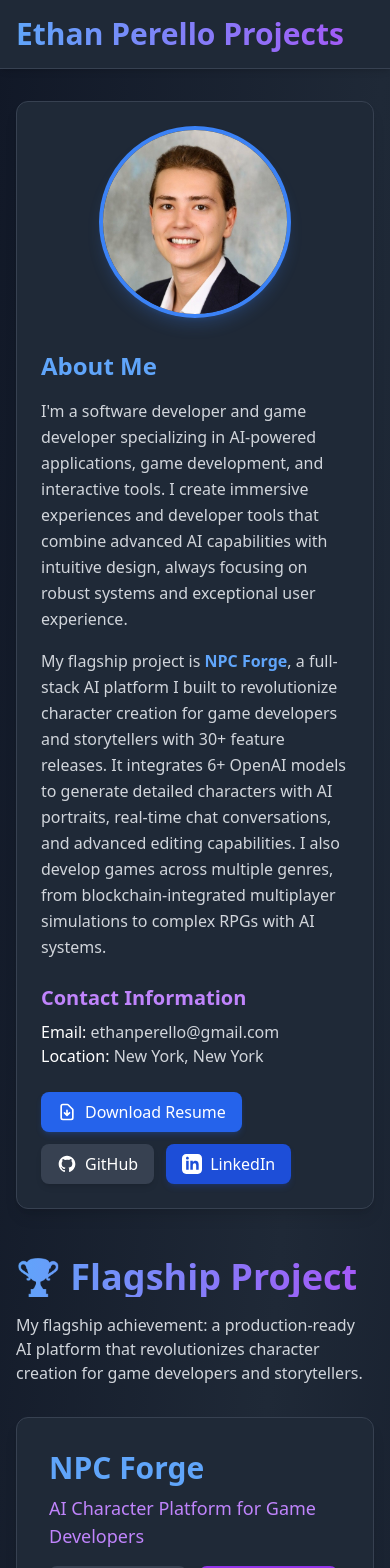
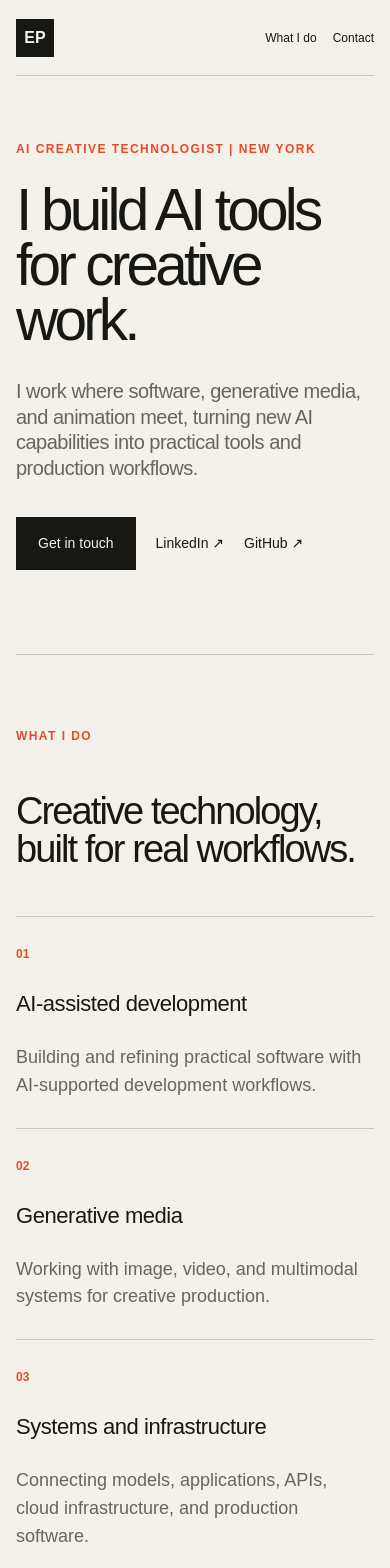
Before and after one commit to EthanPerello/EthanPerello.github.io, a React (Create React App) app: page / in a window 390 px wide. Shown: the top 1568 px of the page. Built offline with nearby package versions, Linux system fonts and the light colour scheme.

Commit message:
Redesign personal portfolio

```diff
--- a/public/index.html
+++ b/public/index.html
@@ -2,45 +2,14 @@
 <html lang="en">
   <head>
     <meta charset="utf-8" />
-    <!-- Favicon configuration with cache-busting parameters -->
-    <link rel="icon" href="%PUBLIC_URL%/favicon.ico?v=2" />
-    <link rel="icon" type="image/png" sizes="32x32" href="%PUBLIC_URL%/favicon-32x32.png?v=2" />
-    <link rel="icon" type="image/png" sizes="16x16" href="%PUBLIC_URL%/favicon-16x16.png?v=2" />
-    <link rel="apple-touch-icon" href="%PUBLIC_URL%/apple-touch-icon.png?v=2" />
-    <link rel="manifest" href="%PUBLIC_URL%/manifest.json" />
-
-    <!-- Force browsers to reload favicon -->
-    <meta http-equiv="Cache-Control" content="no-cache, no-store, must-revalidate" />
-    <meta http-equiv="Pragma" content="no-cache" />
-    <meta http-equiv="Expires" content="0" />
-
+    <link rel="icon" href="%PUBLIC_URL%/favicon.ico" />
     <meta name="viewport" content="width=device-width, initial-scale=1" />
-    <meta name="theme-color" content="#000000" />
-    <meta
-      name="description"
-      content="Ethan Perello - Portfolio showcasing projects in game development, data science, and web applications"
-    />
-
-    <!-- Open Graph / Social Media Meta Tags -->
-    <meta property="og:title" content="Ethan Perello Projects" />
-    <meta property="og:description" content="Portfolio showcasing projects in game development, data science, and web applications" />
+    <meta name="theme-color" content="#f3f1e9" />
+    <meta name="description" content="Ethan Perello is an AI creative technologist building tools for generative media, software, and animation workflows." />
+    <meta property="og:title" content="Ethan Perello | AI Creative Technologist" />
+    <meta property="og:description" content="AI-assisted development, generative media, and creative production tooling." />
     <meta property="og:type" content="website" />
-
-    <!-- Title -->
-    <title>Ethan Perello Projects</title>
+    <title>Ethan Perello | AI Creative Technologist</title>
   </head>
-  <body>
-    <noscript>You need to enable JavaScript to run this app.</noscript>
-    <div id="root"></div>
-    <!--
-      This HTML file is a template.
-      If you open it directly in the browser, you will see an empty page.
-
-      You can add webfonts, meta tags, or analytics to this file.
-      The build step will place the bundled scripts into the <body> tag.
-
-      To begin the development, run `npm start` or `yarn start`.
-      To create a production bundle, use `npm run build` or `yarn build`.
-    -->
-  </body>
+  <body><noscript>You need to enable JavaScript to run this site.</noscript><div id="root"></div></body>
 </html>
--- a/src/App.css
+++ b/src/App.css
@@ -1,102 +1,46 @@
-:root {
-  --bg-primary: #121212;
-  --bg-secondary: #1E1E1E;
-  --bg-card: #242424;
-  --bg-card-hover: #2A2A2A;
-  --text-primary: #FFFFFF;
-  --text-secondary: #AAAAAA;
-  --accent-blue: #3366FF;
-  --accent-purple: #8C52FF;
-  --accent-glow: rgba(51, 102, 255, 0.15);
+:root { --ink: #171714; --paper: #f3f1e9; --muted: #66655f; --line: #cbc8bb; --signal: #e84a28; }
+* { box-sizing: border-box; }
+html { scroll-behavior: smooth; }
+body { margin: 0; background: var(--paper); color: var(--ink); font-family: Arial, Helvetica, sans-serif; }
+a { color: inherit; }
+main { min-height: 100vh; }
+.nav, .hero, .capabilities, .about, footer { width: min(1180px, calc(100% - 48px)); margin: 0 auto; }
+.nav { min-height: 92px; display: flex; align-items: center; justify-content: space-between; border-bottom: 1px solid var(--line); }
+.wordmark { width: 42px; height: 42px; display: grid; place-items: center; background: var(--ink); color: var(--paper); font-weight: 800; text-decoration: none; }
+.nav-links { display: flex; gap: 28px; }
+.nav-links a { text-decoration: none; font-size: 14px; }
+.hero { padding: 120px 0 150px; }
+.eyebrow { margin: 0 0 24px; color: var(--signal); font-size: 12px; font-weight: 800; letter-spacing: .12em; text-transform: uppercase; }
+h1 { max-width: 920px; margin: 0; font-size: clamp(60px, 10vw, 138px); line-height: .88; letter-spacing: -.065em; }
+.lede { max-width: 690px; margin: 48px 0 0; color: var(--muted); font-size: clamp(22px, 3vw, 34px); line-height: 1.28; letter-spacing: -.025em; }
+.actions { display: flex; align-items: center; flex-wrap: wrap; gap: 28px; margin-top: 48px; }
+.actions a { font-size: 14px; text-underline-offset: 4px; }
+.actions .primary { padding: 16px 22px; background: var(--ink); color: var(--paper); text-decoration: none; }
+.capabilities, .about { padding: 100px 0; border-top: 1px solid var(--line); }
+.section-intro, .about { display: grid; grid-template-columns: 1fr 2fr; gap: 60px; }
+h2 { max-width: 780px; margin: 0; font-size: clamp(38px, 6vw, 72px); line-height: .98; letter-spacing: -.05em; }
+.capability-list { margin-top: 72px; }
+.capability-list article { display: grid; grid-template-columns: 1fr 2fr 2fr; gap: 60px; padding: 34px 0; border-top: 1px solid var(--line); }
+.capability-list span { color: var(--signal); font-size: 12px; font-weight: 800; }
+.capability-list h3 { margin: 0; font-size: 22px; letter-spacing: -.02em; }
+.capability-list p, .about p { margin: 0; color: var(--muted); font-size: 18px; line-height: 1.55; }
+.about > div p { max-width: 690px; margin-top: 28px; }
+footer { min-height: 180px; display: flex; align-items: center; justify-content: space-between; gap: 28px; border-top: 1px solid var(--line); }
+footer p { font-size: 18px; }
+footer a { text-underline-offset: 4px; }
+@media (max-width: 760px) {
+  .nav, .hero, .capabilities, .about, footer { width: calc(100% - 32px); }
+  .nav { min-height: 76px; }
+  .wordmark { width: 38px; height: 38px; }
+  .nav-links { gap: 16px; }
+  .nav-links a { font-size: 12px; }
+  .hero { padding: 64px 0 84px; }
+  h1 { font-size: clamp(40px, 15vw, 68px); line-height: .94; }
+  .lede { margin-top: 32px; font-size: 20px; }
+  .actions { gap: 20px; margin-top: 36px; }
+  .capabilities, .about { padding: 72px 0; }
+  .section-intro, .about, .capability-list article { grid-template-columns: 1fr; gap: 24px; }
+  .capability-list { margin-top: 48px; }
+  .capability-list article { padding: 28px 0; }
+  footer { align-items: flex-start; flex-direction: column; justify-content: center; }
 }
-
-body {
-  background-color: var(--bg-primary);
-  color: var(--text-primary);
-  margin: 0;
-  font-family: 'Inter', -apple-system, BlinkMacSystemFont, 'Segoe UI', 'Roboto', 'Oxygen',
-    'Ubuntu', 'Cantarell', 'Fira Sans', 'Droid Sans', 'Helvetica Neue',
-    sans-serif;
-  -webkit-font-smoothing: antialiased;
-  -moz-osx-font-smoothing: grayscale;
-}
-
-.content-container {
-  padding: 0 20px 40px;
-  max-width: 1400px;
-  margin: 0 auto;
-}
-
-a {
-  color: var(--accent-blue);
-  text-decoration: none;
-  transition: color 0.3s ease;
-}
-
-a:hover {
-  color: var(--accent-purple);
-}
-
-h1, h2, h3, h4, h5, h6 {
-  color: var(--text-primary);
-  margin-top: 0;
-}
-
-button {
-  cursor: pointer;
-}
-
-.section-title {
-  font-size: 2rem;
-  font-weight: 700;
-  margin-bottom: 1.5rem;
-  padding-bottom: 0.5rem;
-  border-bottom: 2px solid var(--accent-blue);
-  display: inline-block;
-}
-
-.subsection-title {
-  font-size: 1.5rem;
-  font-weight: 600;
-  margin: 2rem 0 1rem;
-  color: var(--accent-blue);
-}
-
-/* Animation for card hover */
-@keyframes glow {
-  0% {
-    box-shadow: 0 0 5px 0 var(--accent-glow);
-  }
-  50% {
-    box-shadow: 0 0 15px 0 var(--accent-glow);
-  }
-  100% {
-    box-shadow: 0 0 5px 0 var(--accent-glow);
-  }
-}
-
-/* Modal Animation */
-@keyframes modalFadeIn {
-  from {
-    opacity: 0;
-    transform: translateY(-20px);
-  }
-  to {
-    opacity: 1;
-    transform: translateY(0);
-  }
-}
-
-/* Ensure images don't overflow */
-img {
-  max-width: 100%;
-  height: auto;
-}
-
-/* Line clamp for descriptions */
-.line-clamp-3 {
-  display: -webkit-box;
-  -webkit-line-clamp: 3;
-  -webkit-box-orient: vertical;
-  overflow: hidden;
-}
--- a/src/App.js
+++ b/src/App.js
@@ -1,54 +1,46 @@
-import React, { useEffect, useState } from "react";
+import React from 'react';
 import './App.css';
 
-// Component imports
-import Layout from './components/Layout';
-import ProfileSection from './components/ProfileSection';
-import FlagshipSection from './components/sections/FlagshipSection';
-import TabNavigation from './components/TabNavigation';
-import FeaturedSection from './components/sections/FeaturedSection';
-import GameSection from './components/sections/GameSection';
-import WebSection from './components/sections/WebSection';
-import MLSection from './components/sections/MLSection';
-import GraphicSection from './components/sections/GraphicSection';
+const capabilities = [
+  { number: '01', title: 'AI-assisted development', text: 'Building and refining practical software with AI-supported development workflows.' },
+  { number: '02', title: 'Generative media', text: 'Working with image, video, and multimodal systems for creative production.' },
+  { number: '03', title: 'Systems and infrastructure', text: 'Connecting models, applications, APIs, cloud infrastructure, and production software.' },
+  { number: '04', title: 'Creative tooling', text: 'Developing workflow automation, animation pipeline tools, and DCC integrations.' }
+];
 
 export default function App() {
-  const [activeTab, setActiveTab] = useState('games');
-
-  useEffect(() => {
-    document.title = "Ethan Perello Projects";
-  }, []);
-
-  const renderActiveSection = () => {
-    switch (activeTab) {
-      case 'games':
-        return <FeaturedSection />;
-      case 'web':
-        return <WebSection />;
-      case 'ml':
-        return <MLSection />;
-      case 'graphics':
-        return <GraphicSection />;
-      default:
-        return <FeaturedSection />;
-    }
-  };
-
   return (
-    <Layout>
-      {/* Profile Section */}
-      <ProfileSection />
-
-      {/* Flagship Project Section - Always Visible */}
-      <FlagshipSection />
-
-      {/* Tab Navigation */}
-      <TabNavigation activeTab={activeTab} setActiveTab={setActiveTab} />
-
-      {/* Content Section */}
-      <div className="content-container">
-        {renderActiveSection()}
-      </div>
-    </Layout>
+    <main>
+      <nav className="nav" aria-label="Primary navigation">
+        <a className="wordmark" href="#top">EP</a>
+        <div className="nav-links"><a href="#work">What I do</a><a href="mailto:ethanperello@gmail.com">Contact</a></div>
+      </nav>
+      <section className="hero" id="top">
+        <p className="eyebrow">AI creative technologist | New York</p>
+        <h1>I build AI tools for creative work.</h1>
+        <p className="lede">I work where software, generative media, and animation meet, turning new AI capabilities into practical tools and production workflows.</p>
+        <div className="actions">
+          <a className="primary" href="mailto:ethanperello@gmail.com">Get in touch</a>
+          <a href="https://www.linkedin.com/in/ethanperello/">LinkedIn ↗</a>
+          <a href="https://github.com/EthanPerello">GitHub ↗</a>
+        </div>
+      </section>
+      <section className="capabilities" id="work" aria-labelledby="work-heading">
+        <div className="section-intro"><p className="eyebrow">What I do</p><h2 id="work-heading">Creative technology, built for real workflows.</h2></div>
+        <div className="capability-list">
+          {capabilities.map((item) => <article key={item.number}><span>{item.number}</span><h3>{item.title}</h3><p>{item.text}</p></article>)}
+        </div>
+      </section>
+      <section className="about" aria-labelledby="about-heading">
+        <p className="eyebrow">Current direction</p>
+        <div>
+          <h2 id="about-heading">Technical thinking with a visual point of view.</h2>
+          <p>I am currently a freelance Junior AI Technician at Hornet. My work is grounded in understanding how models, applications, infrastructure, production software, and creative tools fit together.</p>
+          <p>Before moving into creative AI, I worked across game development, full-stack applications, data science, animation, and production. That range shapes how I approach AI systems and production workflows today.</p>
+          <p>I have also participated in multiple game jams and completed Curious Refuge’s AI Filmmaking course in 2025.</p>
+        </div>
+      </section>
+      <footer><p>Available for thoughtful AI and creative-technology work.</p><a href="mailto:ethanperello@gmail.com">ethanperello@gmail.com</a></footer>
+    </main>
   );
 }
```
